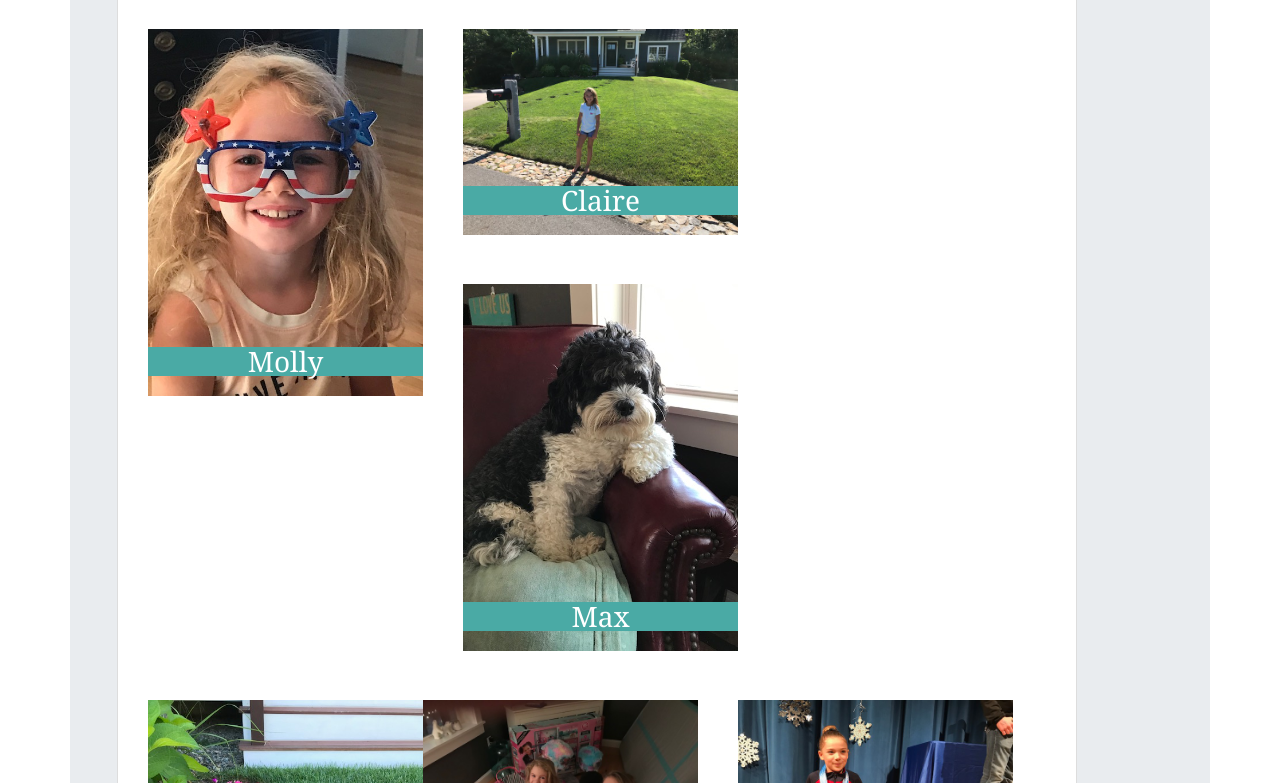
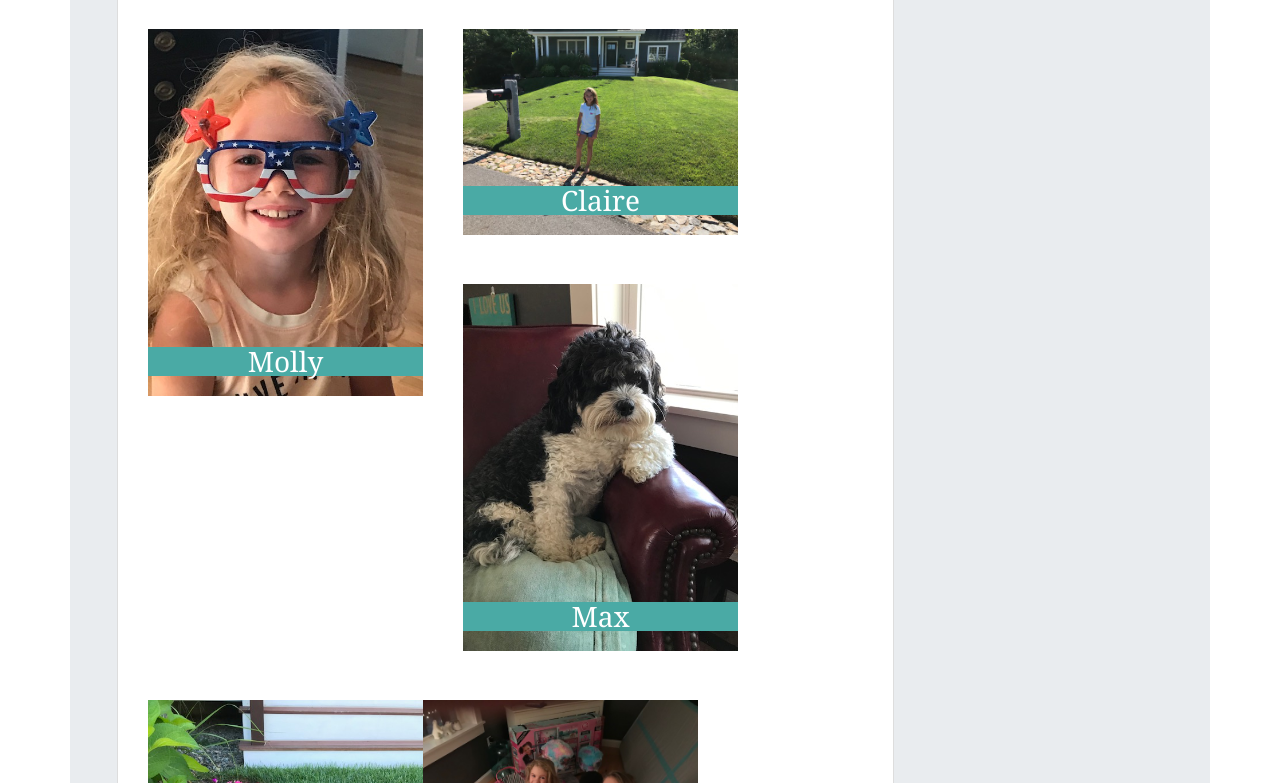
Before and after one commit to djahern-max/Bootstrap-Portfolio, a plain HTML site: page portfolio.html in a window 1280 px wide. Shown: the part 299-1082 px from the top of the page. Drawn offline with nearby package versions, Linux system fonts and the light colour scheme.

Commit message:
update 5

```diff
--- a/portfolio.html
+++ b/portfolio.html
@@ -37,7 +37,7 @@
     </Header>
 <div id="main-container" class="container">
 <div class="row jumbotron">
-    <div class="col-xs-2 col-sm-2 col-md-2 col-xl-12">
+    <div class="col-xs-12 col-sm-9 col-md-9 col-xl-9">
 <section class="main-section">
 
 <h1>Portfolio</h1>
```
